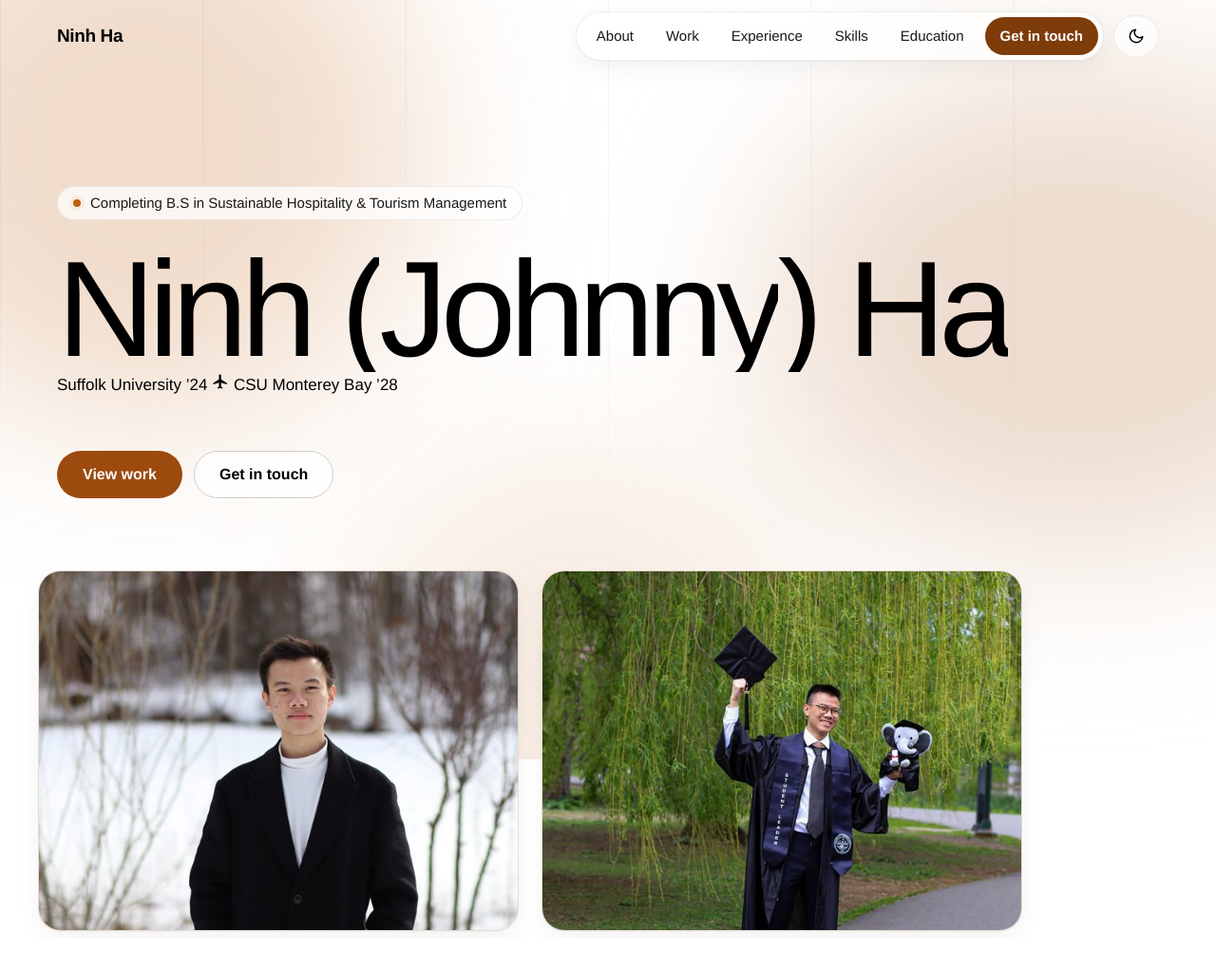
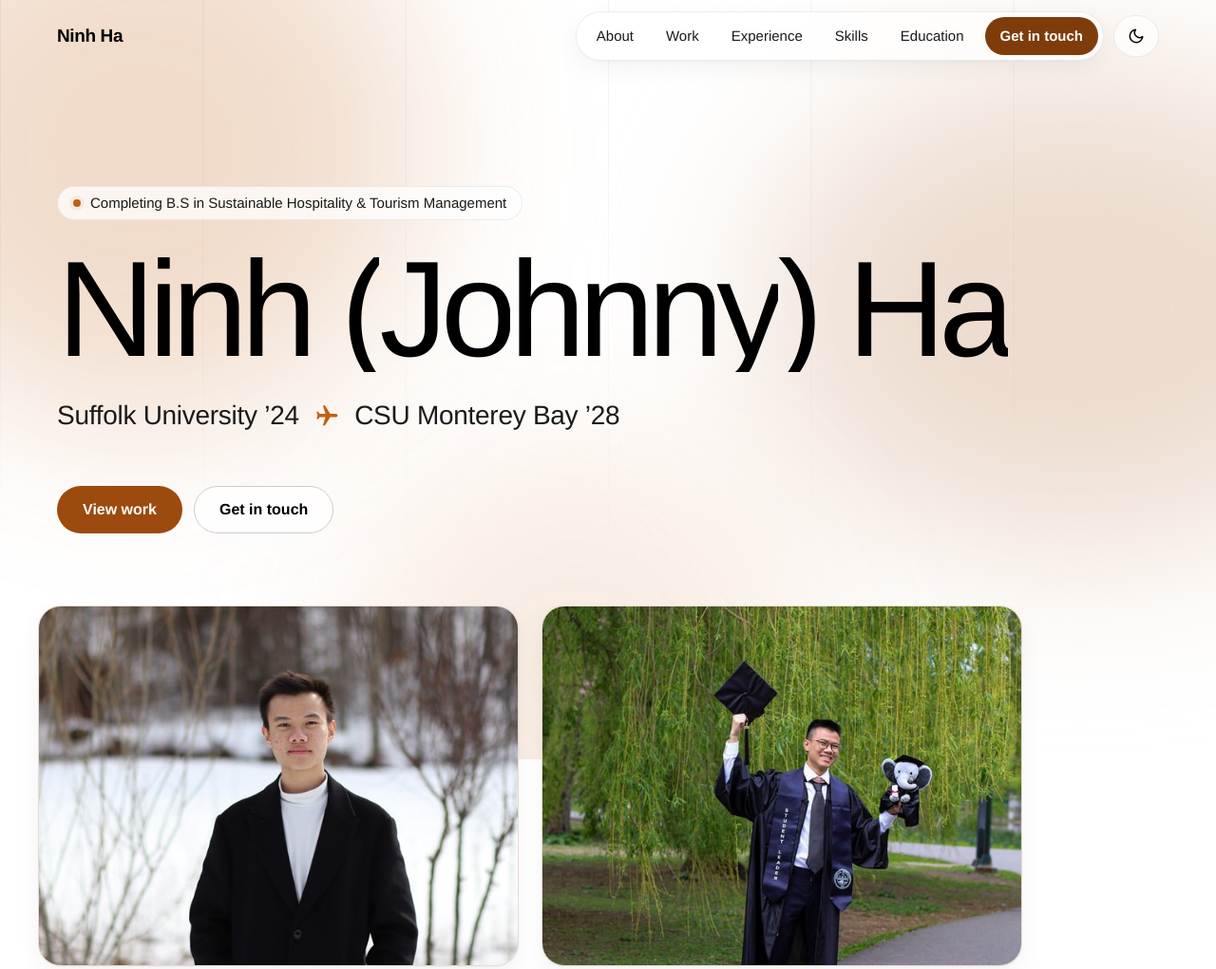
Before and after one commit to ninhha12/ninhha12.github.io, a plain HTML site: page index.html in a window 1280 px wide. Shown: the top 1021 px of the page at 95% size. Drawn offline with nearby package versions, Linux system fonts and the light colour scheme.

Commit message:
Hero status becomes CSUMB; add education line with airplane

```diff
--- a/assets/css/main.css
+++ b/assets/css/main.css
@@ -211,7 +211,9 @@ html[data-theme="dark"] .btn:not(.btn-ghost):hover { color: #000; }
   font-size: clamp(3.1rem, 11.2vw, 9.25rem);
   font-weight: 500; letter-spacing: -0.05em; line-height: 0.92;
 }
-.hero-sub { margin-top: 28px; max-width: 40ch; font-size: clamp(1.25rem, 2.4vw, 1.75rem); line-height: 1.3; color: var(--ink-2); letter-spacing: -0.01em; }
+.hero-edu { margin-top: 28px; max-width: 40ch; font-size: clamp(1.25rem, 2.4vw, 1.75rem); line-height: 1.3; color: var(--ink-2); letter-spacing: -0.01em; }
+.hero-edu-plane { display: inline-block; width: .95em; height: .95em; margin: 0 .3em; vertical-align: -.16em; color: var(--accent); transform: rotate(90deg); }
+.hero-edu-to { white-space: nowrap; }
 .hero-actions { display: flex; flex-wrap: wrap; gap: 12px; margin-top: 36px; }
 
 /* Photo strip under the hero; GSAP drifts it sideways while scrolling. */
```
